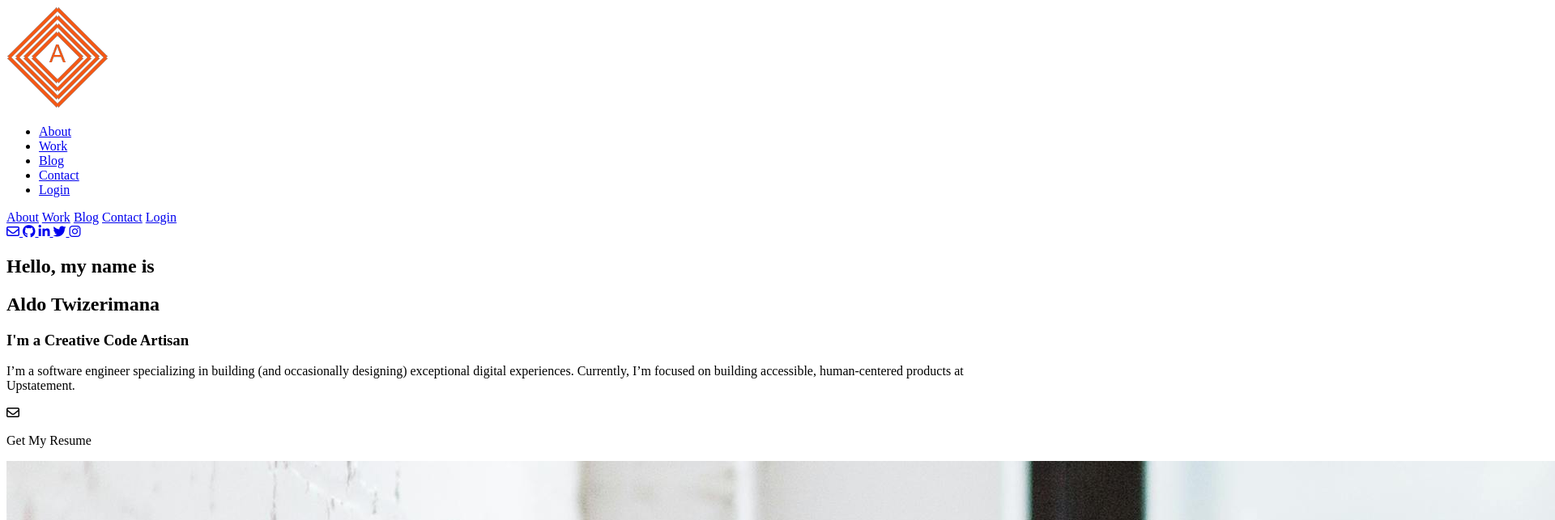
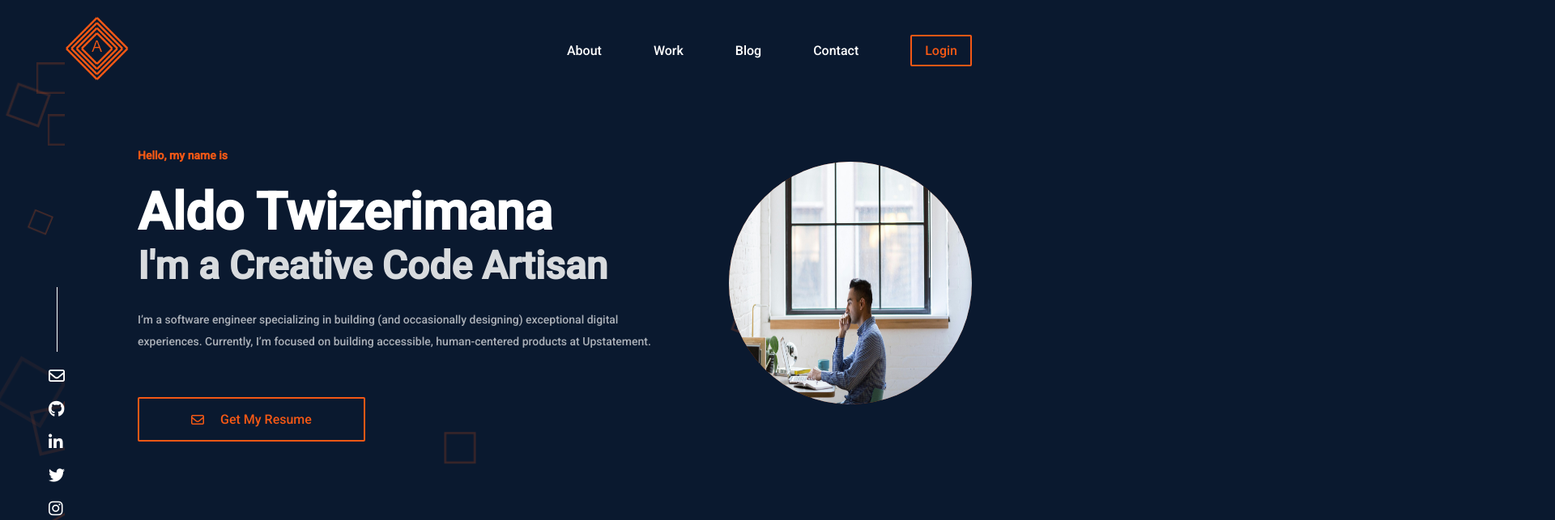
Before and after one commit to Aldot-02/my-brand, a plain HTML site: page index.html in a window 1280 px wide. Shown: the top 643 px of the page at 81% size, 1920 px wide, since content can reach past the window. Drawn offline with Linux system fonts and the light colour scheme; some packages are replaced by stand-ins of ours; a script that the page names is missing.

Commit message:
re-styling index

```diff
--- a/index.html
+++ b/index.html
@@ -3,7 +3,7 @@
 <head>
     <meta charset="UTF-8">
     <meta name="viewport" content="width=device-width, initial-scale=1.0">
-    <link rel="stylesheet" href="..//styles/styles.css">
+    <link rel="stylesheet" href="styles/styles.css">
     <link rel="preconnect" href="https://fonts.googleapis.com">
     <link rel="preconnect" href="https://fonts.gstatic.com" crossorigin>
     <link href="https://fonts.googleapis.com/css2?family=Poppins:wght@500&family=Roboto:wght@500&display=swap" rel="stylesheet">
```
